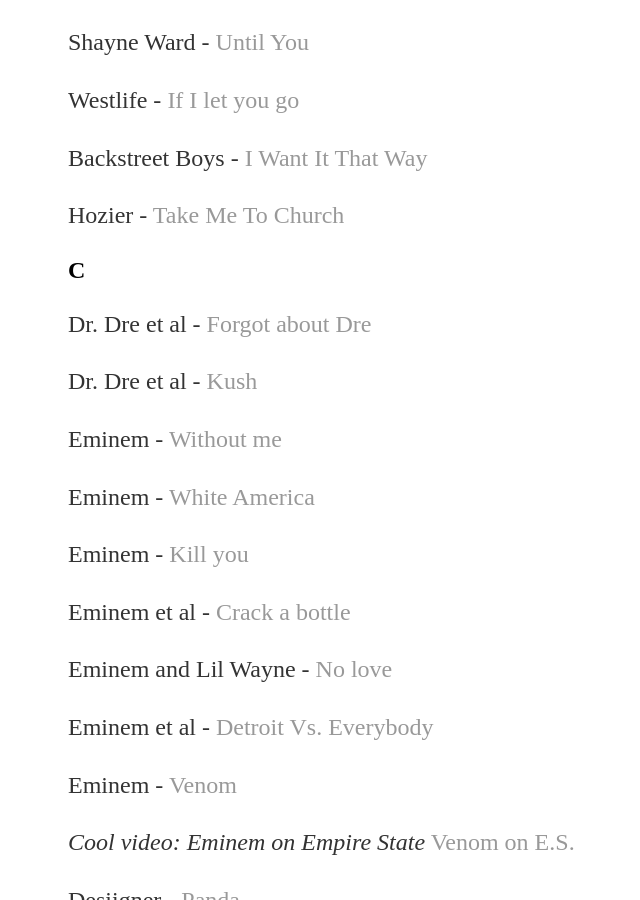
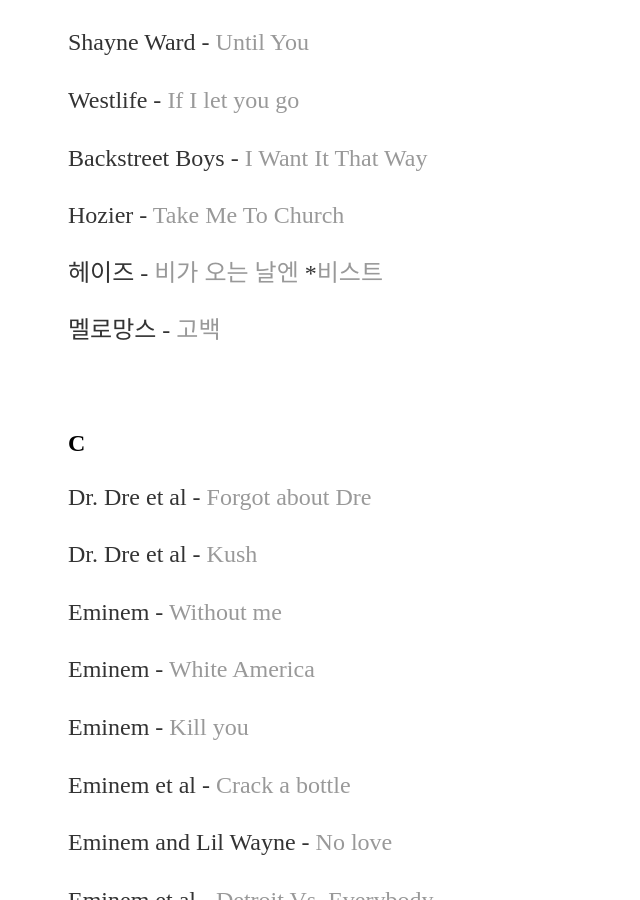
Before and after one commit to yjkweon24/yjkweon24.github.io, a Jekyll site: the page built from _posts/2018-10-23-songs-that-i-love.md, in a window 1280 px wide and 900 px high, scrolled down 11709 px. Shown: the whole window, without its empty margins (124-764 px from the left). Built offline with Jekyll 4.4.1, drawn with Linux system fonts in a browser that asks for light colours.

Commit message:
Update 2018-10-23-songs-that-i-love.md

```diff
--- a/_posts/2018-10-23-songs-that-i-love.md
+++ b/_posts/2018-10-23-songs-that-i-love.md
@@ -405,6 +405,12 @@
 Backstreet Boys - [I Want It That Way](https://www.youtube.com/watch?v=4fndeDfaWCg)
 
 Hozier - [Take Me To Church](https://www.youtube.com/watch?v=PVjiKRfKpPI)
+
+헤이즈 - [비가 오는 날엔](https://youtu.be/wq4HlLqYyRY)
+*[비스트](https://youtu.be/NY47mqz4yCg)
+
+멜로망스 - [고백](https://youtu.be/YRKR45rYoLg)
+
 <br>
 
 ## C
```
